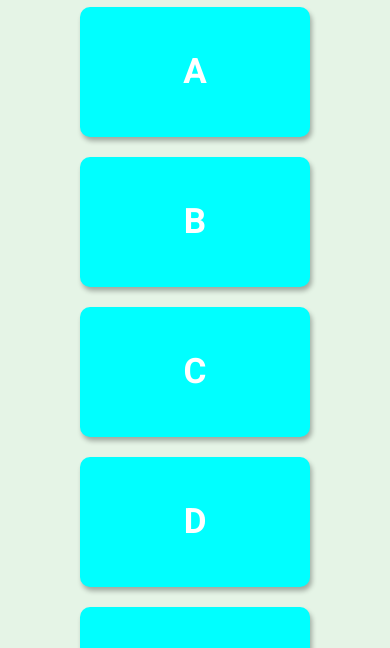
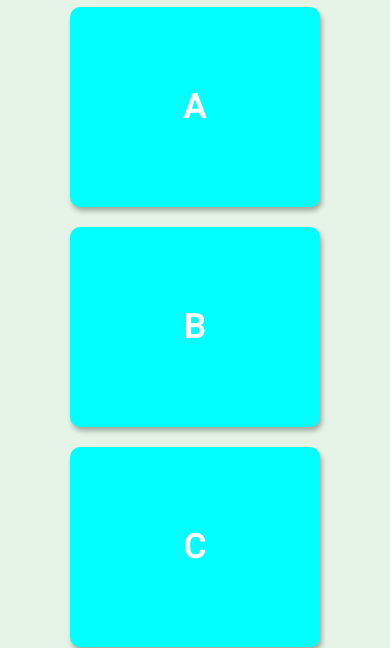
Before and after one commit to mavic01/mavic-alphabet, a plain HTML site: page index.html in a window 390 px wide. Shown: the part 156-804 px from the top of the page. Drawn offline with Linux system fonts and the light colour scheme.

Commit message:
Add files via upload

```diff
--- a/style.css
+++ b/style.css
@@ -57,8 +57,8 @@ nav h2 span {
 
 @media screen and (max-width: 480px){
     .box {
-        width: 230px;
-        height: 130px;
+        width: 250px;
+        height: 200px;
     }
     .box h2 {
         font-size: 35px;
```
